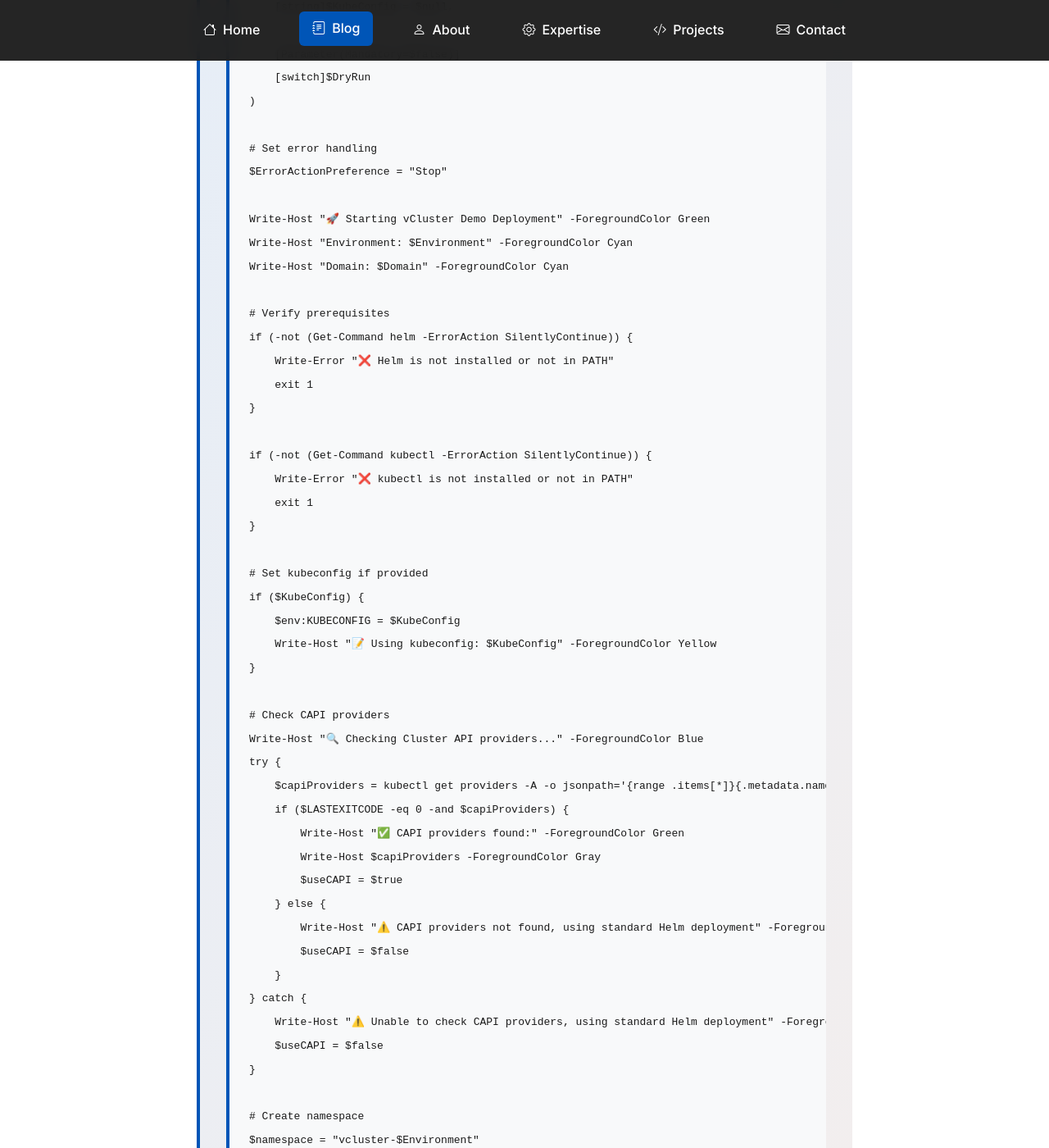
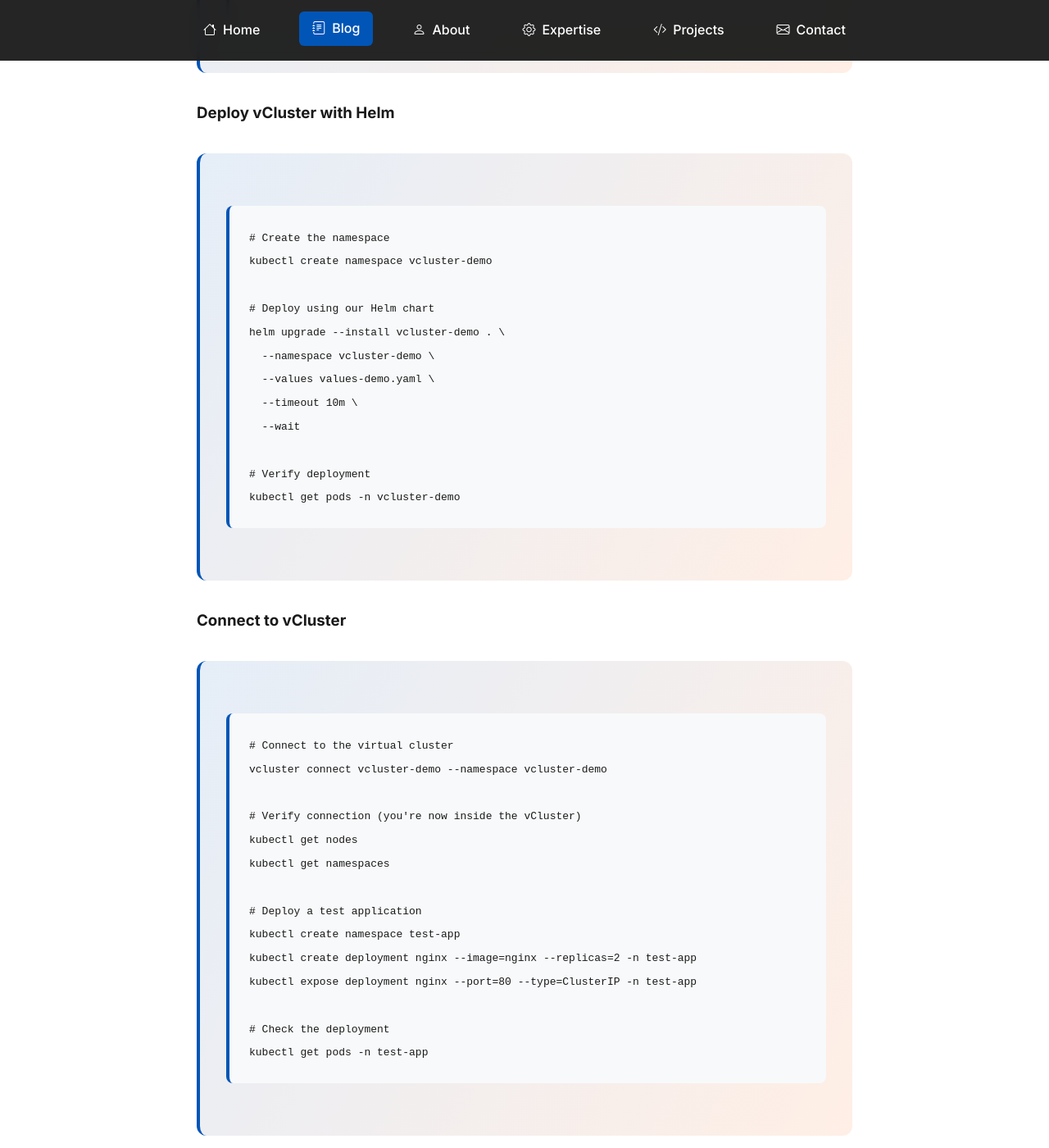
Before and after one commit to nielsweistra/nielsweistra.github.io, a Jekyll site: the page built from _posts/2025-09-28-vcluster-demo-tutorial.md, in a window 1280 px wide and 1400 px high, scrolled down 10928 px. Shown: the whole window at 82% size. Built offline with Jekyll 4.4.1, drawn with Linux system fonts in a browser that asks for light colours; a style sheet for code colours, icons or effects is not loaded; some of the changed text lies outside the part shown.

Commit message:
Fix vCluster blog post: replace PowerShell with CLI commands and fix step numbering
Co-authored-by: nielsweistra <7041359+nielsweistra@users.noreply.github.com>

````diff
--- a/_posts/2025-09-28-vcluster-demo-tutorial.md
+++ b/_posts/2025-09-28-vcluster-demo-tutorial.md
@@ -310,174 +310,66 @@ demoApps:
     enabled: false
 ```
 
-## Step 5: Deployment with PowerShell
+## Step 5: Quick Deployment with CLI
 
-Create a professional deployment script for Windows environments:
+Now let's deploy our vCluster demo with simple CLI commands:
 
-```powershell
-# deploy-demo.ps1
-param(
-    [Parameter(Mandatory=$false)]
-    [string]$Environment = "demo",
+### Prerequisites Check
 
-    [Parameter(Mandatory=$false)]
-    [string]$Domain = "local",
+```bash
+# Verify required tools are installed
+helm version
+kubectl version --client
+vcluster --version
 
-    [Parameter(Mandatory=$false)]
-    [string]$KubeConfig = $null,
+# Verify cluster access
+kubectl cluster-info
+```
 
-    [Parameter(Mandatory=$false)]
-    [switch]$DryRun
-)
+### Deploy vCluster with Helm
 
-# Set error handling
-$ErrorActionPreference = "Stop"
+```bash
+# Create the namespace
+kubectl create namespace vcluster-demo
 
-Write-Host "🚀 Starting vCluster Demo Deployment" -ForegroundColor Green
-Write-Host "Environment: $Environment" -ForegroundColor Cyan
-Write-Host "Domain: $Domain" -ForegroundColor Cyan
+# Deploy using our Helm chart
+helm upgrade --install vcluster-demo . \
+  --namespace vcluster-demo \
+  --values values-demo.yaml \
+  --timeout 10m \
+  --wait
 
-# Verify prerequisites
-if (-not (Get-Command helm -ErrorAction SilentlyContinue)) {
-    Write-Error "❌ Helm is not installed or not in PATH"
-    exit 1
-}
+# Verify deployment
+kubectl get pods -n vcluster-demo
+```
 
-if (-not (Get-Command kubectl -ErrorAction SilentlyContinue)) {
-    Write-Error "❌ kubectl is not installed or not in PATH"
-    exit 1
-}
+### Connect to vCluster
 
-# Set kubeconfig if provided
-if ($KubeConfig) {
-    $env:KUBECONFIG = $KubeConfig
-    Write-Host "📝 Using kubeconfig: $KubeConfig" -ForegroundColor Yellow
-}
+```bash
+# Connect to the virtual cluster
+vcluster connect vcluster-demo --namespace vcluster-demo
 
-# Check CAPI providers
-Write-Host "🔍 Checking Cluster API providers..." -ForegroundColor Blue
-try {
-    $capiProviders = kubectl get providers -A -o jsonpath='{range .items[*]}{.metadata.name}{"\t"}{.status.installedVersion}{"\n"}{end}' 2>$null
-    if ($LASTEXITCODE -eq 0 -and $capiProviders) {
-        Write-Host "✅ CAPI providers found:" -ForegroundColor Green
-        Write-Host $capiProviders -ForegroundColor Gray
-        $useCAPI = $true
-    } else {
-        Write-Host "⚠️ CAPI providers not found, using standard Helm deployment" -ForegroundColor Yellow
-        $useCAPI = $false
-    }
-} catch {
-    Write-Host "⚠️ Unable to check CAPI providers, using standard Helm deployment" -ForegroundColor Yellow
-    $useCAPI = $false
-}
+# Verify connection (you're now inside the vCluster)
+kubectl get nodes
+kubectl get namespaces
 
-# Create namespace
-$namespace = "vcluster-$Environment"
-Write-Host "📦 Creating namespace: $namespace" -ForegroundColor Blue
+# Deploy a test application
+kubectl create namespace test-app
+kubectl create deployment nginx --image=nginx --replicas=2 -n test-app
+kubectl expose deployment nginx --port=80 --type=ClusterIP -n test-app
 
-if (-not $DryRun) {
-    kubectl create namespace $namespace --dry-run=client -o yaml | kubectl apply -f -
-    if ($LASTEXITCODE -ne 0) {
-        Write-Error "❌ Failed to create namespace"
-        exit 1
-    }
-}
+# Check the deployment
+kubectl get pods -n test-app
+```
 
-# Prepare values
-$valuesFile = "values-$Environment.yaml"
-if (-not (Test-Path $valuesFile)) {
-    Write-Error "❌ Values file not found: $valuesFile"
-    exit 1
-}
+### Disconnect from vCluster
 
-# Update domain in values
-Write-Host "🔧 Updating configuration..." -ForegroundColor Blue
-$tempValues = "values-$Environment-temp.yaml"
-(Get-Content $valuesFile) -replace 'domain: ".*"', "domain: `"$Domain`"" | Set-Content $tempValues
+```bash
+# Return to the host cluster
+vcluster disconnect
 
-# Deploy with Helm
-$releaseName = "vcluster-$Environment"
-$chartPath = "."
-
-Write-Host "🚀 Deploying vCluster with Helm..." -ForegroundColor Blue
-
-$helmCommand = @(
-    "helm", "upgrade", "--install", $releaseName, $chartPath,
-    "--namespace", $namespace,
-    "--values", $tempValues,
-    "--timeout", "10m0s",
-    "--wait"
-)
-
-if ($DryRun) {
-    $helmCommand += "--dry-run"
-}
-
-Write-Host "Executing: $($helmCommand -join ' ')" -ForegroundColor Gray
-
-if (-not $DryRun) {
-    & $helmCommand[0] $helmCommand[1..($helmCommand.Length-1)]
-
-    if ($LASTEXITCODE -ne 0) {
-        Write-Error "❌ Helm deployment failed"
-        Remove-Item $tempValues -ErrorAction SilentlyContinue
-        exit 1
-    }
-}
-
-# Cleanup temp file
-Remove-Item $tempValues -ErrorAction SilentlyContinue
-
-if (-not $DryRun) {
-    # Wait for vCluster to be ready
-    Write-Host "⏳ Waiting for vCluster to be ready..." -ForegroundColor Blue
-
-    $timeout = 300
-    $elapsed = 0
-    $interval = 10
-
-    while ($elapsed -lt $timeout) {
-        try {
-            $ready = kubectl get pods -n $namespace -l app=vcluster -o jsonpath='{.items[0].status.phase}' 2>$null
-            if ($ready -eq "Running") {
-                Write-Host "✅ vCluster is ready!" -ForegroundColor Green
-                break
-            }
-        } catch {
-            # Continue waiting
-        }
-
-        Start-Sleep $interval
-        $elapsed += $interval
-        Write-Host "   Still waiting... ($elapsed/$timeout seconds)" -ForegroundColor Gray
-    }
-
-    if ($elapsed -ge $timeout) {
-        Write-Host "⚠️ Timeout waiting for vCluster to be ready" -ForegroundColor Yellow
-    }
-
-    # Display connection information
-    Write-Host ""
-    Write-Host "🎉 Deployment Summary:" -ForegroundColor Green
-    Write-Host "  Release Name: $releaseName" -ForegroundColor Cyan
-    Write-Host "  Namespace: $namespace" -ForegroundColor Cyan
-    Write-Host "  Domain: $Domain" -ForegroundColor Cyan
-
-    # Show next steps
-    Write-Host ""
-    Write-Host "📚 Next Steps:" -ForegroundColor Yellow
-    Write-Host "  1. Connect to vCluster:" -ForegroundColor White
-    Write-Host "     vcluster connect $releaseName -n $namespace" -ForegroundColor Gray
-    Write-Host ""
-    Write-Host "  2. Access via Ingress (if enabled):" -ForegroundColor White
-    Write-Host "     https://$Environment.$Domain" -ForegroundColor Gray
-    Write-Host ""
-    Write-Host "  3. Check status:" -ForegroundColor White
-    Write-Host "     kubectl get pods -n $namespace" -ForegroundColor Gray
-
-} else {
-    Write-Host "✅ Dry-run completed successfully" -ForegroundColor Green
-}
+# Verify you're back on the host cluster
+kubectl get nodes
 ```
 
 ## Step 6: GitOps Integration
@@ -599,9 +491,67 @@ spec:
 EOF
 ```
 
-## Step 5: Adding Ingress Support
+## Step 7: Adding Ingress Support
 
-## Step 7: Production Readiness Checklist
+Configure external access to your vCluster:
+
+### Create Ingress Template
+
+```yaml
+# templates/ingress.yaml
+{% raw %}
+{{- if .Values.vcluster.ingress.enabled }}
+apiVersion: networking.k8s.io/v1
+kind: Ingress
+metadata:
+  name: {{ include "vcluster-demo.fullname" . }}-ingress
+  namespace: {{ .Values.vcluster.namespace | default .Release.Namespace }}
+  labels:
+    {{- include "vcluster-demo.labels" . | nindent 4 }}
+  {{- with .Values.vcluster.ingress.annotations }}
+  annotations:
+    {{- toYaml . | nindent 4 }}
+  {{- end }}
+spec:
+  {{- if .Values.vcluster.ingress.className }}
+  ingressClassName: {{ .Values.vcluster.ingress.className }}
+  {{- end }}
+  {{- if .Values.vcluster.ingress.tls }}
+  tls:
+    {{- range .Values.vcluster.ingress.tls }}
+    - hosts:
+        {{- range .hosts }}
+        - {{ . | quote }}
+        {{- end }}
+      secretName: {{ .secretName }}
+    {{- end }}
+  {{- end }}
+  rules:
+    - host: {{ .Values.vcluster.ingress.host | quote }}
+      http:
+        paths:
+        - path: /
+          pathType: Prefix
+          backend:
+            service:
+              name: {{ include "vcluster-demo.fullname" . }}
+              port:
+                number: 443
+{{- end }}
+{% endraw %}
+```
+
+### Test Ingress Access
+
+```bash
+# After deployment, test ingress access
+curl -k https://demo.local/version
+
+# Or access via browser
+open https://demo.local
+```
+
+## Step 8: Production Readiness Checklist
 
 Ensure your vCluster demo meets enterprise standards:
 
@@ -820,6 +770,11 @@ kubectl delete vcluster vcluster-demo -n vcluster-demo
 - [ ] GitOps deployment automated
 - [ ] Documentation complete
 
+### Managing Multiple vClusters
+
+If you need multiple environments, you can create additional vClusters:
+
+```bash
 # Create production environment
 vcluster create prod-team --namespace vcluster-prod
 
@@ -873,7 +828,7 @@ kubectl port-forward -n monitoring svc/monitoring-grafana 3000:80
 # Username: admin, Password: admin123
 ```
 
-## Step 8: Cleanup and Resource Management
+## Step 12: Resource Management
 
 Understanding cleanup is crucial for demos:
 
````
Also changed, not shown: other parts of _posts/2025-09-28-vcluster-demo-tutorial.md (+4 -4 lines), Gemfile.lock.
